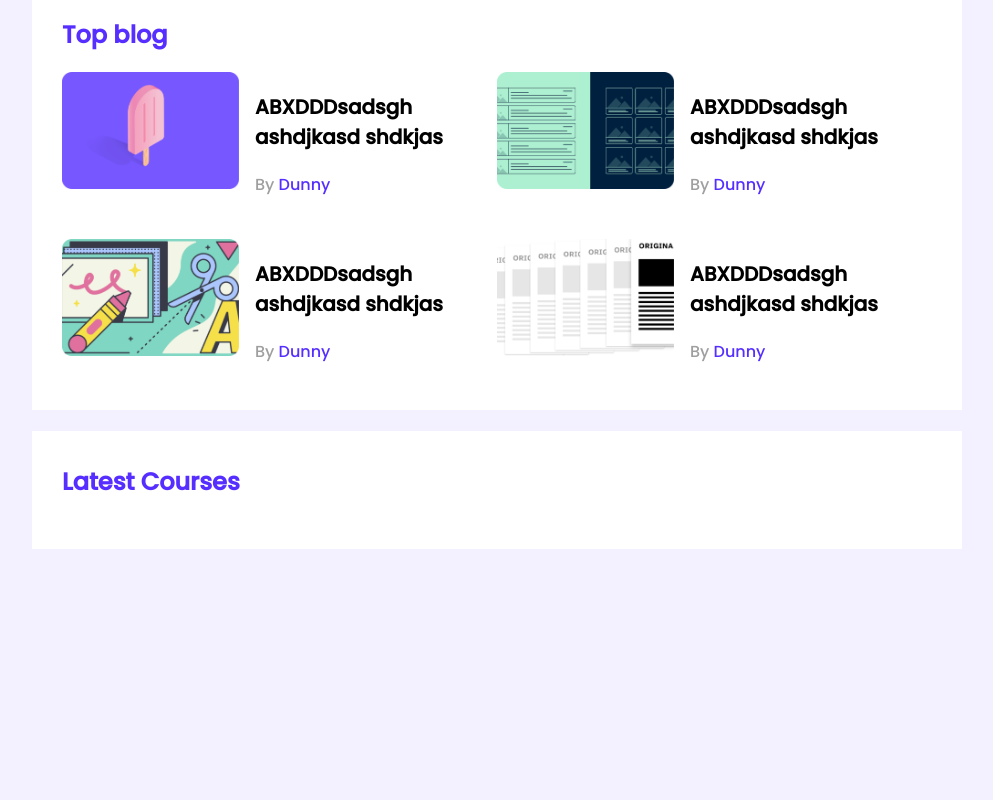
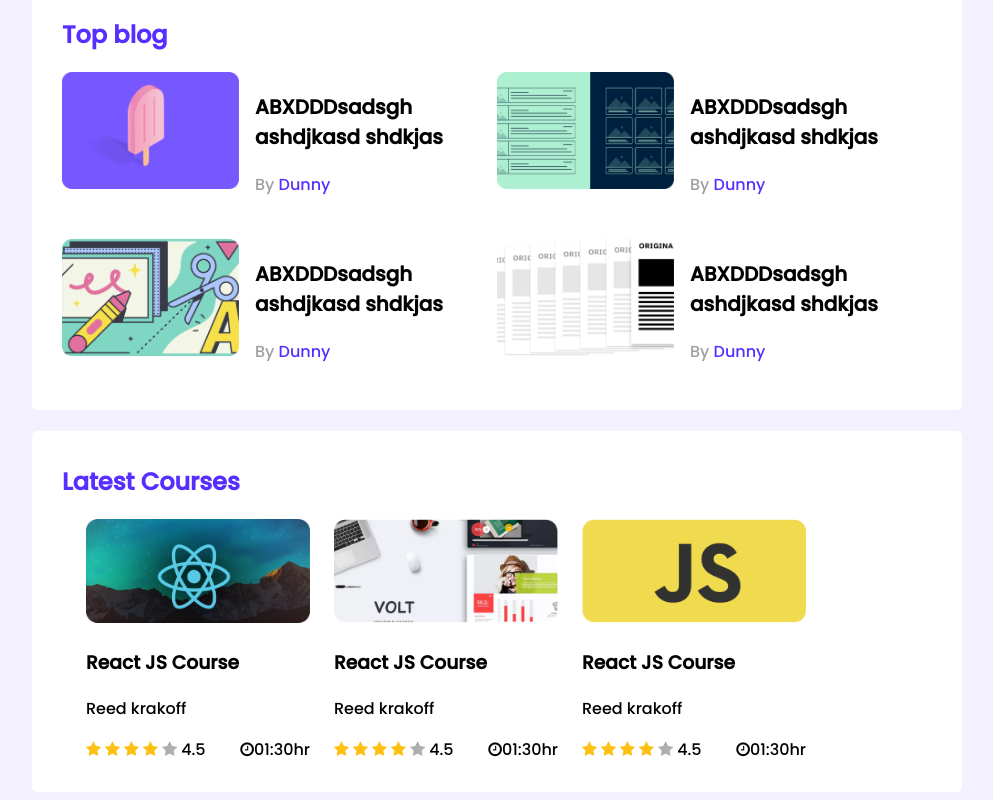
Before and after one commit to Aniksaha-ui/learder-board-css, a plain HTML site: page index.html in a window 1280 px wide. Shown: the part 312-1112 px from the top of the page, without its empty margins (143-1136 px from the left). Before the commit the page ends 869 px from the top, so only its background shows below. Drawn offline with Linux system fonts and the light colour scheme.

Commit message:
using flex alignment

```diff
--- a/index.html
+++ b/index.html
@@ -7,6 +7,8 @@
     <meta name="viewport" content="width=device-width, initial-scale=1.0">
     <title>Document</title>
     <link rel="stylesheet" href="styles/style.css">
+    <link rel="stylesheet" href="https://cdnjs.cloudflare.com/ajax/libs/font-awesome/4.7.0/css/font-awesome.min.css">
+
 </head>
 
 <body>
@@ -96,6 +98,82 @@
         <!-- Latest courses -->
         <section class="container">
             <h2 class="section-title">Latest Courses</h2>
+            <div class="courses">
+                <div class="course">
+                    <div class="course-banner">
+                        <img src="images/courses/course-1.png" alt="">
+                    </div>
+                    <div class="course-description">
+                        <h3 class="course-title">React JS Course</h3>
+                        <p>Reed krakoff</p>
+                    </div>
+                    <div class="course-info">
+                        <div>
+                            <i class="fa fa-star filled"></i>
+                            <i class="fa fa-star filled"></i>
+                            <i class="fa fa-star filled"></i>
+                            <i class="fa fa-star filled"></i>
+                            <i class="fa fa-star empty"></i>
+                            <span>4.5</span>
+                        </div>
+
+                        <div class="course-duration">
+                            <i class="fa fa-clock-o" aria-hidden="true"></i>01:30hr
+
+                        </div>
+                    </div>
+                </div>
+                <div class="course">
+                    <div class="course-banner">
+                        <img src="images/courses/course-2.png" alt="">
+                    </div>
+                    <div class="course-description">
+                        <h3 class="course-title">React JS Course</h3>
+                        <p>Reed krakoff</p>
+                    </div>
+                    <div class="course-info">
+                        <div>
+                            <i class="fa fa-star filled"></i>
+                            <i class="fa fa-star filled"></i>
+                            <i class="fa fa-star filled"></i>
+                            <i class="fa fa-star filled"></i>
+                            <i class="fa fa-star empty"></i>
+                            <span>4.5</span>
+                        </div>
+
+                        <div class="course-duration">
+                            <i class="fa fa-clock-o" aria-hidden="true"></i>01:30hr
+
+                        </div>
+                    </div>
+                </div>
+                <div class="course">
+                    <div class="course-banner">
+                        <img src="images/courses/course-3.png" alt="">
+                    </div>
+                    <div class="course-description">
+                        <h3 class="course-title">React JS Course</h3>
+                        <p>Reed krakoff</p>
+                    </div>
+                    <div class="course-info">
+                        <div>
+                            <i class="fa fa-star filled"></i>
+                            <i class="fa fa-star filled"></i>
+                            <i class="fa fa-star filled"></i>
+                            <i class="fa fa-star filled"></i>
+                            <i class="fa fa-star empty"></i>
+                            <span>4.5</span>
+                        </div>
+
+                        <div class="course-duration">
+                            <i class="fa fa-clock-o" aria-hidden="true"></i>01:30hr
+
+                        </div>
+                    </div>
+                </div>
+            </div>
+
+
         </section>
 
     </main>
--- a/styles/style.css
+++ b/styles/style.css
@@ -26,6 +26,7 @@ main{
     width: 870px;
     padding: 30px;
     margin-top: 21px;
+    border-radius: 5px;
 
 }
 /* common */
@@ -93,3 +94,39 @@ hr{
     background-color: #562EFF;
     margin-bottom: 24px;
 }
+
+
+    /* courses style */
+    .courses{
+        display: flex;
+
+    }
+
+    .course{
+        margin-left: 24px;
+    }
+    .courses .course-banner img{
+        width: 224px;
+        height: 104px;
+    }
+
+    .course-title{
+        color: black;
+    }
+
+    .course-info{
+        display: flex;
+        align-items: center;
+        justify-content: space-between;
+    }
+    .fa-star{
+        font-size: 12px;
+    }
+    .fa-star.filled{
+        color: #FFC014;
+    }
+    .fa-star.empty{
+        color: #AEAEAE;
+    }
+
+    /* courses style */
```
